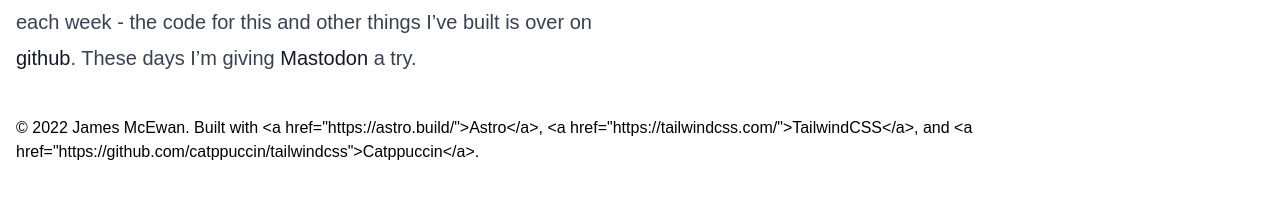
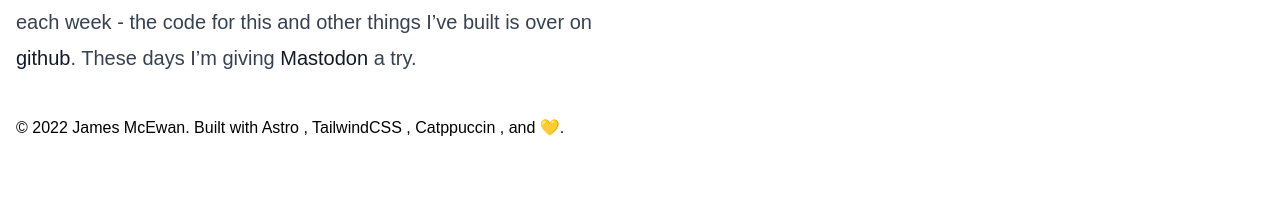
Before and after one commit to jamesmcewan/mcwn, an Astro site: page / in a window 1280 px wide. Shown: the part 580-778 px from the top of the page. Built offline with nearby package versions, Linux system fonts and the light colour scheme; Astro itself is replaced by a stand-in of ours; a web font is replaced by a local one; what @catppuccin/tailwindcss would draw is missing.

Commit message:
fix tooling list

```diff
--- a/src/components/Footer.astro
+++ b/src/components/Footer.astro
@@ -6,16 +6,17 @@ export interface Props {
 }
 
 const { author } = Astro.props;
-
-const formatter = new Intl.ListFormat("en", {
-  style: "long",
-  type: "conjunction",
-});
-const withLove = formatter.format(
-  site.tooling.map((tool) => `<a href="${tool.url}">${tool.name}</a>`)
-);
 ---
 
 <footer class="my-10 font-basic font-light text-text">
-  &copy; 2022 {author}. Built with {withLove}.
+  &copy; 2022 {author}. Built with {
+    site.tooling.map((tool) => (
+      <span>
+        <a href={tool.url} class="text-pink hover:text-flamingo">
+          {tool.name}
+        </a>
+        ,{" "}
+      </span>
+    ))
+  }and 💛.
 </footer>
```
